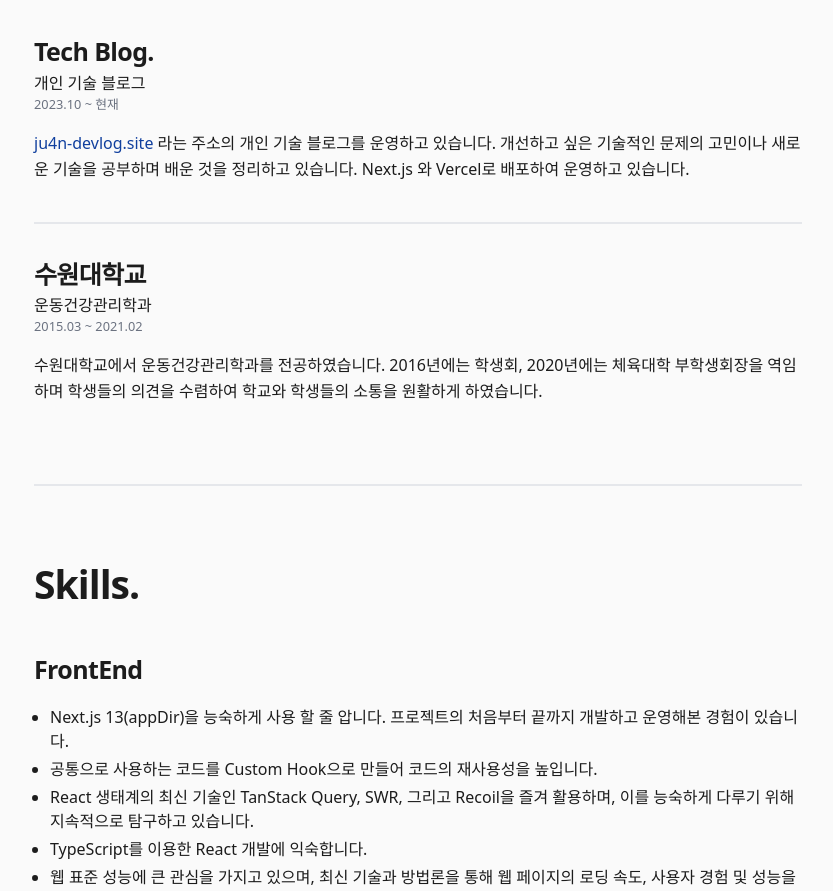
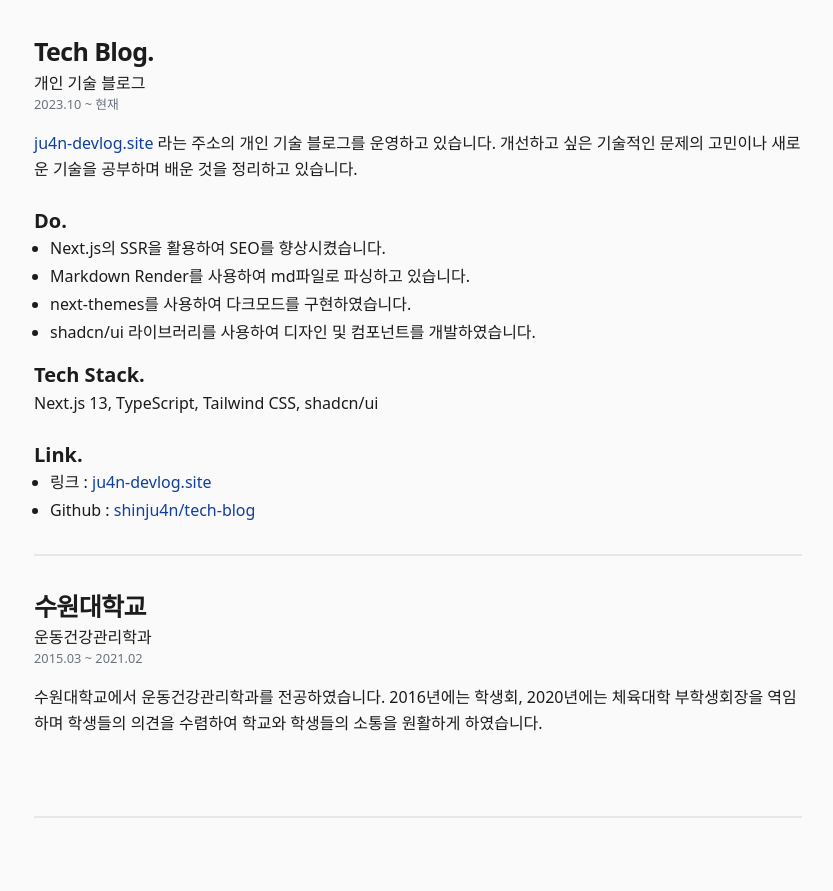
Before and after one commit to shinju4n/tech-blog, a Next.js app: page /resume in a window 1280 px wide. Shown: the part 2220-3111 px from the top of the page, without its empty margins (222-1055 px from the left). Built offline with nearby package versions, Linux system fonts and the light colour scheme.

Commit message:
feat : 기술 블로그 내용 추가

```diff
--- a/components/resume/other-experience/tech-blog.tsx
+++ b/components/resume/other-experience/tech-blog.tsx
@@ -12,9 +12,40 @@
       </div>
       <Typography size="p">
         <BlankLink href="https://ju4n-devlog.site">ju4n-devlog.site</BlankLink> 라는 주소의 개인 기술 블로그를 운영하고
-        있습니다. 개선하고 싶은 기술적인 문제의 고민이나 새로운 기술을 공부하며 배운 것을 정리하고 있습니다. Next.js 와
-        Vercel로 배포하여 운영하고 있습니다.
+        있습니다. 개선하고 싶은 기술적인 문제의 고민이나 새로운 기술을 공부하며 배운 것을 정리하고 있습니다.
       </Typography>
+      <div className="flex flex-col gap-4 pt-4">
+        <section>
+          <Typography size="large" className="font-bold">
+            Do.
+          </Typography>
+          <ul className="pl-4 list-disc flex flex-col gap-1">
+            <li>Next.js의 SSR을 활용하여 SEO를 향상시켰습니다.</li>
+            <li>Markdown Render를 사용하여 md파일로 파싱하고 있습니다.</li>
+            <li>next-themes를 사용하여 다크모드를 구현하였습니다.</li>
+            <li>shadcn/ui 라이브러리를 사용하여 디자인 및 컴포넌트를 개발하였습니다.</li>
+          </ul>
+        </section>
+        <section>
+          <Typography size="large" className="font-bold">
+            Tech Stack.
+          </Typography>
+          <Typography size="p">Next.js 13, TypeScript, Tailwind CSS, shadcn/ui</Typography>
+        </section>
+        <section>
+          <Typography size="large" className="font-bold">
+            Link.
+          </Typography>
+          <ul className="pl-4 list-disc flex flex-col gap-1">
+            <li>
+              링크 : <BlankLink href="https://ju4n-devlog.site">ju4n-devlog.site</BlankLink>
+            </li>
+            <li>
+              Github : <BlankLink href="https://github.com/shinju4n/tech-blog">shinju4n/tech-blog</BlankLink>
+            </li>
+          </ul>
+        </section>
+      </div>
     </div>
   );
 };
```
